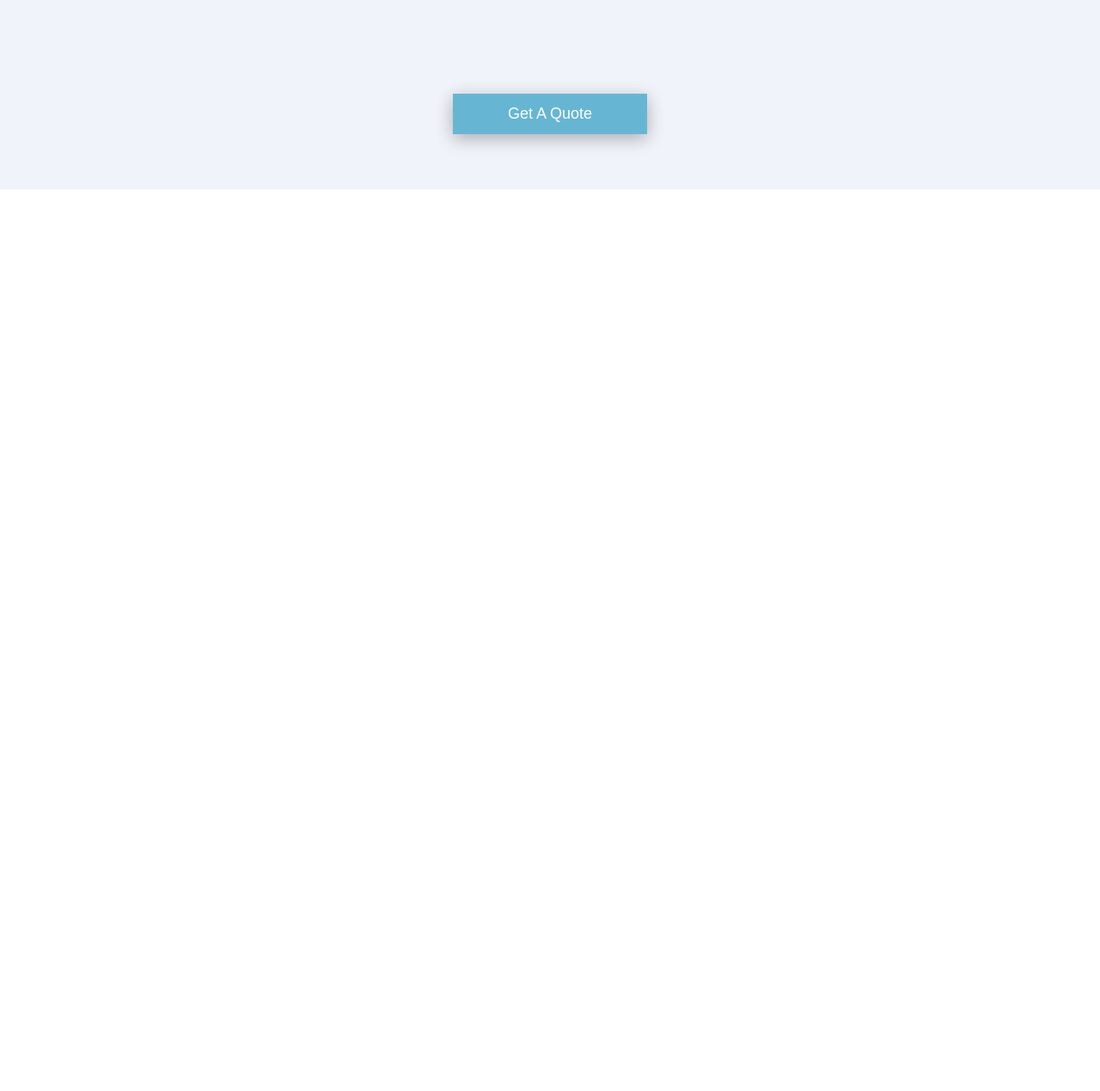
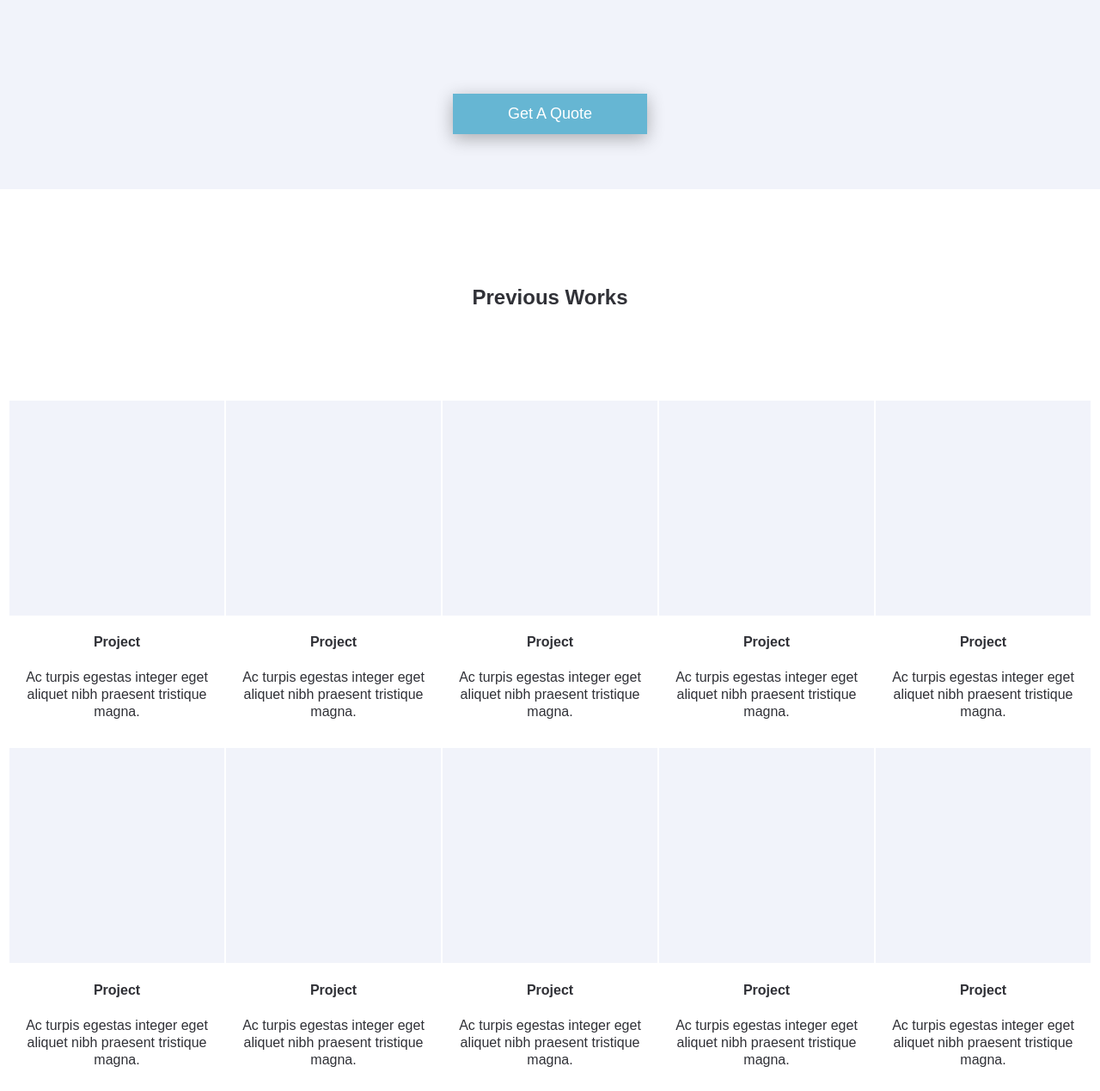
Before and after one commit to martinnnachi/Flexbox, a plain HTML site: page index.html in a window 1280 px wide. Shown: the part 1396-2665 px from the top of the page at 86% size. Before the commit the page ends 1616 px from the top, so only its background shows below. Drawn offline with nearby package versions, Linux system fonts and the light colour scheme.

Commit message:
third commit

```diff
--- a/index.html
+++ b/index.html
@@ -71,6 +71,86 @@
     </div>
 </section>
 
+<section class="portfolio">
+    <div class="container">
+        <div class="section-header">
+            <h1 class="header">Previous Works</h1>
+        </div>
+        <div class="portfolio-wrapper">
+            <div class="portfolio-object">
+                <div class="portfolio-box"></div>
+                <h4>Project</h4>
+                <div class="portfolio-text">
+                    Ac turpis egestas integer eget aliquet nibh praesent tristique magna.
+                </div>
+            </div>
+            <div class="portfolio-object">
+                <div class="portfolio-box"></div>
+                <h4>Project</h4>
+                <div class="portfolio-text">
+                    Ac turpis egestas integer eget aliquet nibh praesent tristique magna.
+                </div>
+            </div>
+            <div class="portfolio-object">
+                <div class="portfolio-box"></div>
+                <h4>Project</h4>
+                <div class="portfolio-text">
+                    Ac turpis egestas integer eget aliquet nibh praesent tristique magna.
+                </div>
+            </div>
+            <div class="portfolio-object">
+                <div class="portfolio-box"></div>
+                <h4>Project</h4>
+                <div class="portfolio-text">
+                    Ac turpis egestas integer eget aliquet nibh praesent tristique magna.
+                </div>
+            </div>
+            <div class="portfolio-object">
+                <div class="portfolio-box"></div>
+                <h4>Project</h4>
+                <div class="portfolio-text">
+                    Ac turpis egestas integer eget aliquet nibh praesent tristique magna.
+                </div>
+            </div>
+            <div class="portfolio-object">
+                <div class="portfolio-box"></div>
+                <h4>Project</h4>
+                <div class="portfolio-text">
+                    Ac turpis egestas integer eget aliquet nibh praesent tristique magna.
+                </div>
+            </div>
+            <div class="portfolio-object">
+                <div class="portfolio-box"></div>
+                <h4>Project</h4>
+                <div class="portfolio-text">
+                    Ac turpis egestas integer eget aliquet nibh praesent tristique magna.
+                </div>
+            </div>
+            <div class="portfolio-object">
+                <div class="portfolio-box"></div>
+                <h4>Project</h4>
+                <div class="portfolio-text">
+                    Ac turpis egestas integer eget aliquet nibh praesent tristique magna.
+                </div>
+            </div>
+            <div class="portfolio-object">
+                <div class="portfolio-box"></div>
+                <h4>Project</h4>
+                <div class="portfolio-text">
+                    Ac turpis egestas integer eget aliquet nibh praesent tristique magna.
+                </div>
+            </div>
+            <div class="portfolio-object">
+                <div class="portfolio-box"></div>
+                <h4>Project</h4>
+                <div class="portfolio-text">
+                    Ac turpis egestas integer eget aliquet nibh praesent tristique magna.
+                </div>
+            </div>
+        </div>
+    </div>
+</section>
+
 <script
         src="https://code.jquery.com/jquery-3.4.1.min.js"
         integrity="sha256-CSXorXvZcTkaix6Yvo6HppcZGetbYMGWSFlBw8HfCJo="
--- a/styles.css
+++ b/styles.css
@@ -132,6 +132,43 @@ img.glo {
     box-shadow: 0 5px 20px rgba(0, 0, 0, .3);
 }
 
+.section-header {
+    text-align: center;
+    padding: 6rem 0 4rem;
+}
+
+.portfolio-wrapper {
+    display: flex;
+    flex-wrap: wrap;
+    justify-content: space-around;
+    padding: 10px 10px;
+}
+
+.portfolio-object {
+    max-width: 250px;
+    margin: 1rem 0;
+}
+
+.portfolio-box {
+    width: 250px;
+    height: 250px;
+    background-color: #f1f3fa;
+    transition: .2s ease-in-out;
+}
+
+h4 {
+    text-align: center;
+}
+
+.portfolio-box:hover {
+    cursor: pointer;
+    transform: scale(1.02);
+}
+
+.portfolio-text {
+    text-align: center;
+}
+
 h1.gloText {
     text-align: center;
 }
@@ -175,5 +212,45 @@ h1.gloText {
         line-height: 2;
     }
 
+    .media-object {
+        flex-direction: column;
+        text-align: center;
+    }
 
+    .icon-left,
+    .icon-right {
+        order: 1;
+    }
+
+    .blurb-wrapper-left,
+    .blurb-wrapper-right {
+        order: 2;
+        padding-top: 2rem;
+    }
+
+    .portfolio-wrapper {
+        text-align: center;
+    }
+
+    .portfolio-text {
+        text-align: center;
+    }
+
+    h4 {
+        text-align: center;
+    }
 }
+
+@media (max-width: 599px) {
+    .portfolio-wrapper {
+        justify-content: center;
+    }
+
+    .portfolio-text {
+        text-align: center;
+    }
+
+    h4 {
+        text-align: center;
+    }
+}
```
